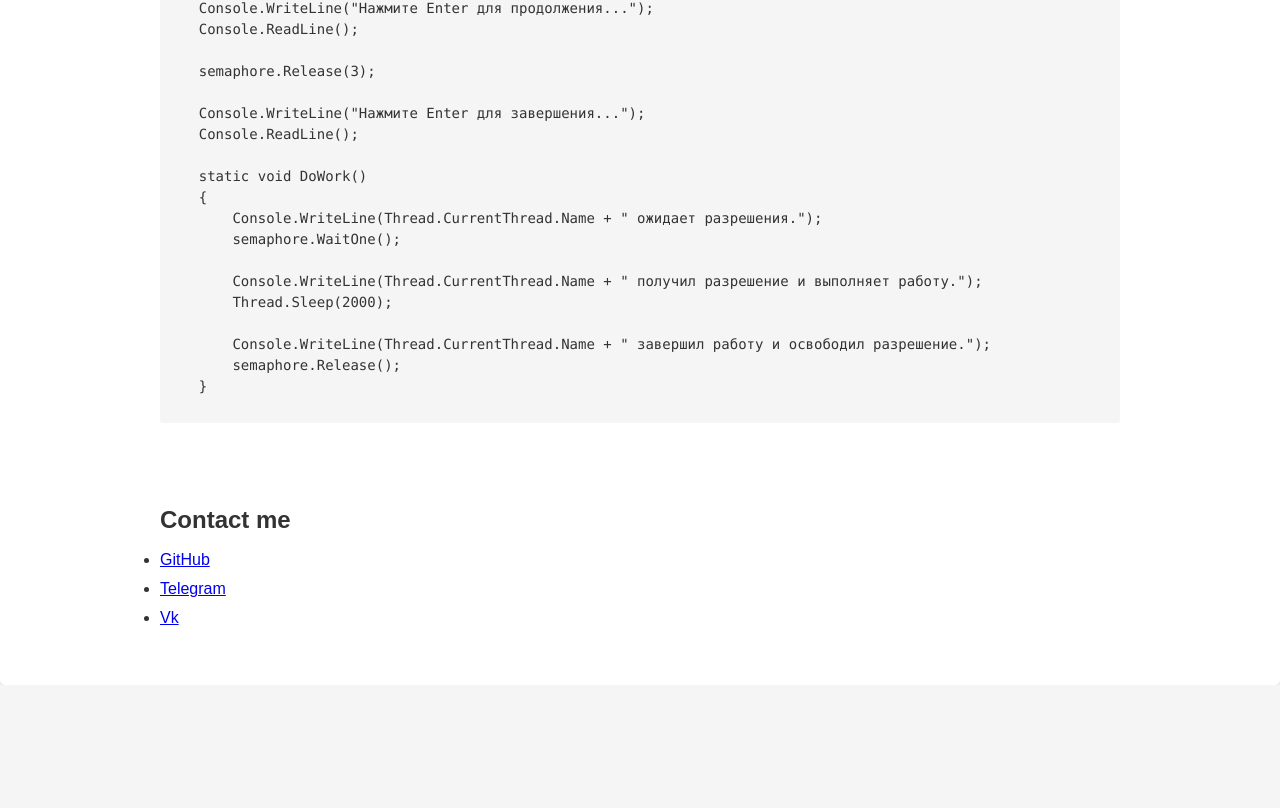
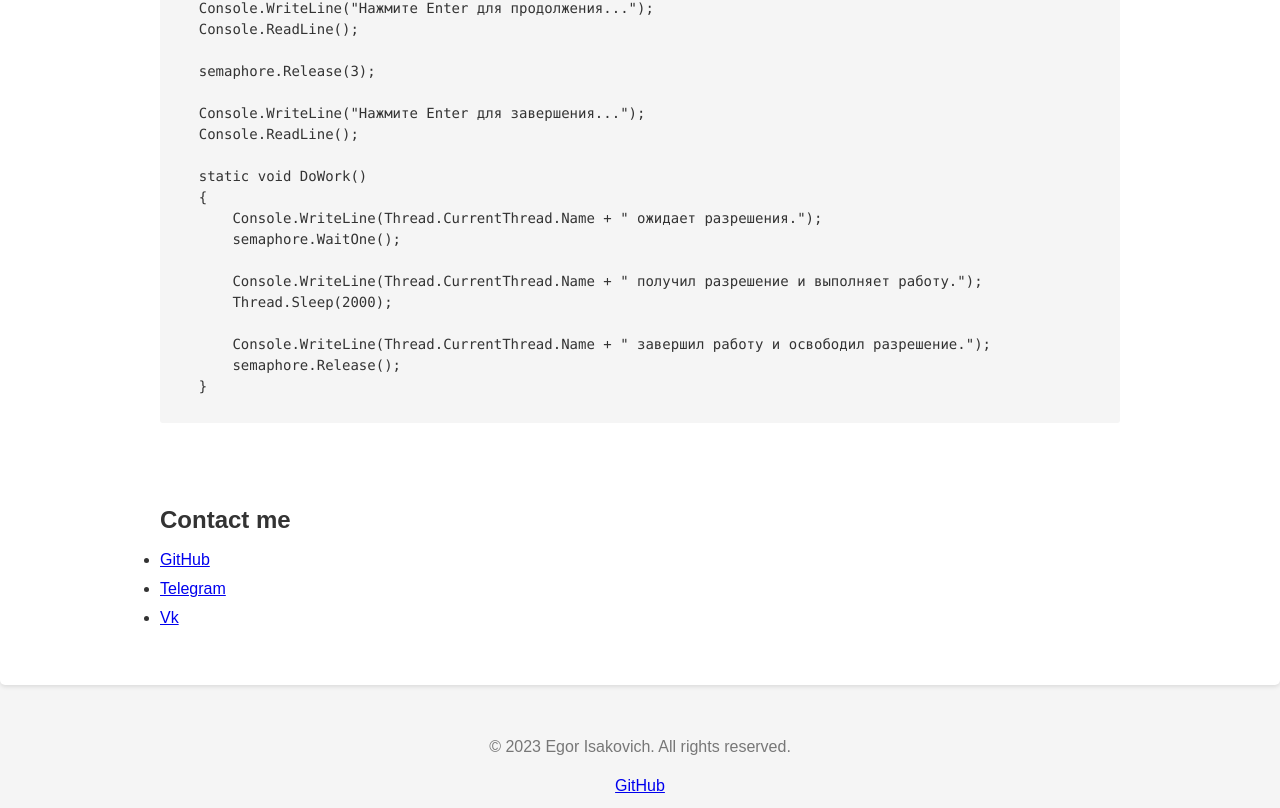
Before and after one commit to losker123/HTML_CSS_CV, a plain HTML site: page index.html in a window 1280 px wide. Shown: the part 1398-2206 px from the top of the page. Before the commit the page ends 2083 px from the top, so only its background shows below. Drawn offline with Linux system fonts and the light colour scheme.

Commit message:
feat: add foother

```diff
--- a/index.html
+++ b/index.html
@@ -113,5 +113,9 @@
     </ul>
 </section>
 </main>
+<footer>
+    <p>&copy; 2023 Egor Isakovich. All rights reserved.</p>
+    <a href="https://github.com/losker123">GitHub</a>
+</footer>
     </body>
 </html>
```
